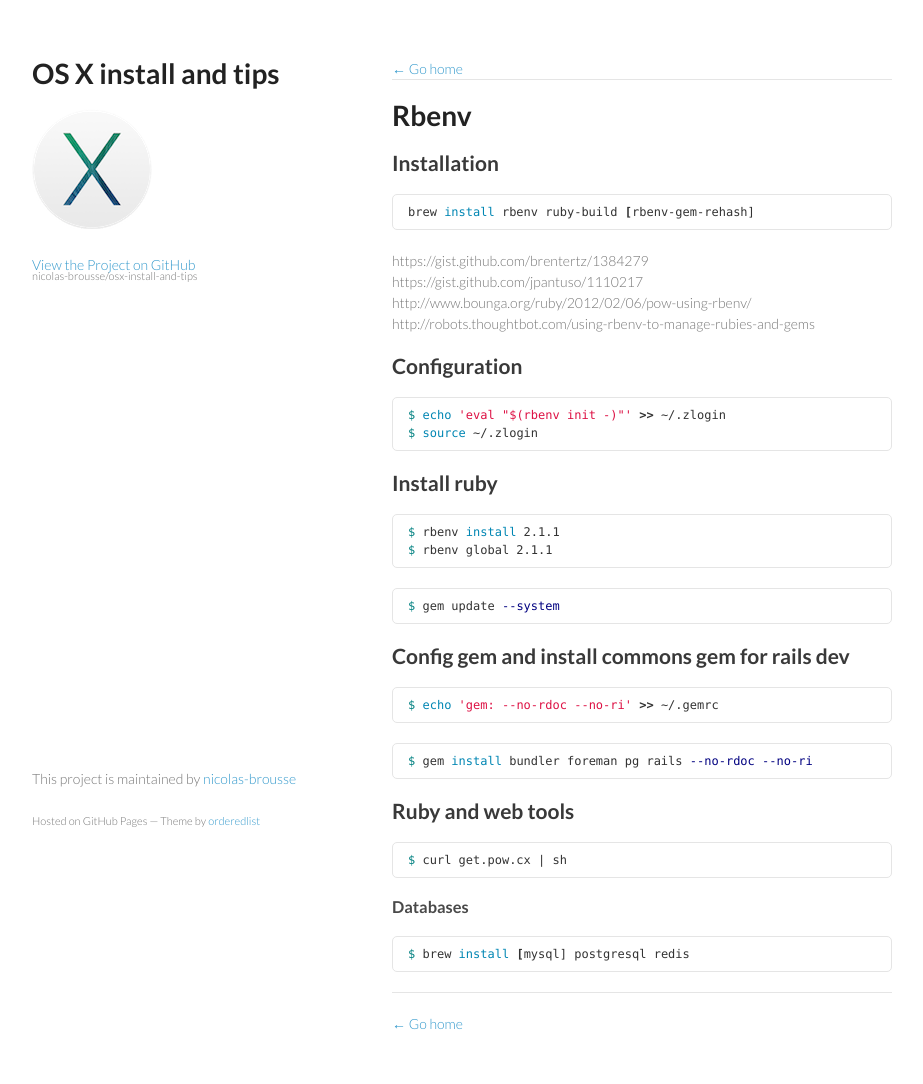
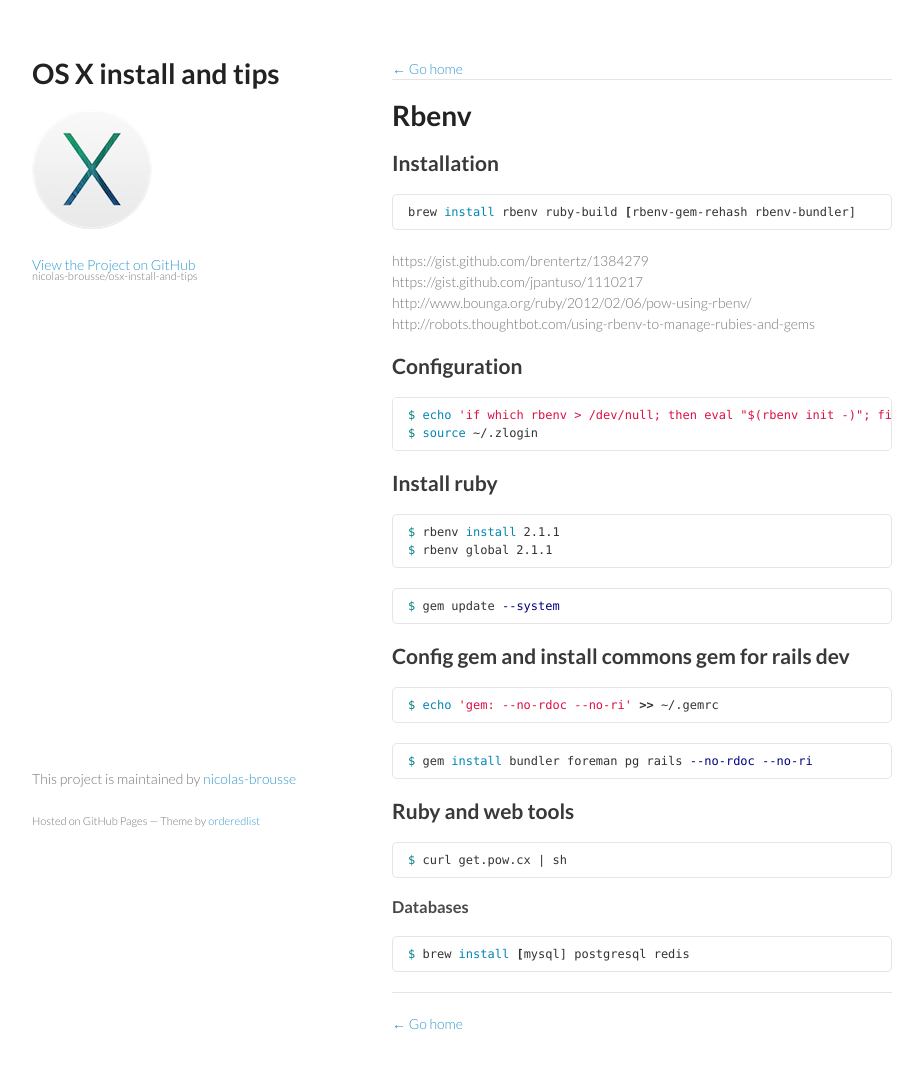
Before and after one commit to nicolas-brousse/osx-install-and-tips, a Jekyll site: the page built from pages/installation/rbenv.md, in a window 1280 px wide. Shown: the whole page, without its empty margins (178-1101 px from the left). Built offline with Jekyll 4.4.1, drawn with Linux system fonts in a browser that asks for light colours; Markdown is read by kramdown in place of the engine named in the settings.

Commit message:
Update rbenv.md

````diff
--- a/pages/installation/rbenv.md
+++ b/pages/installation/rbenv.md
@@ -6,7 +6,7 @@
 ## Installation
 
 ```bash
-brew install rbenv ruby-build [rbenv-gem-rehash]
+brew install rbenv ruby-build [rbenv-gem-rehash rbenv-bundler]
 ```
 
 
@@ -19,7 +19,7 @@
 ## Configuration
 
 ```bash
-$ echo 'eval "$(rbenv init -)"' >> ~/.zlogin
+$ echo 'if which rbenv > /dev/null; then eval "$(rbenv init -)"; fi' >> ~/.zlogin
 $ source ~/.zlogin
 ```
 
````
